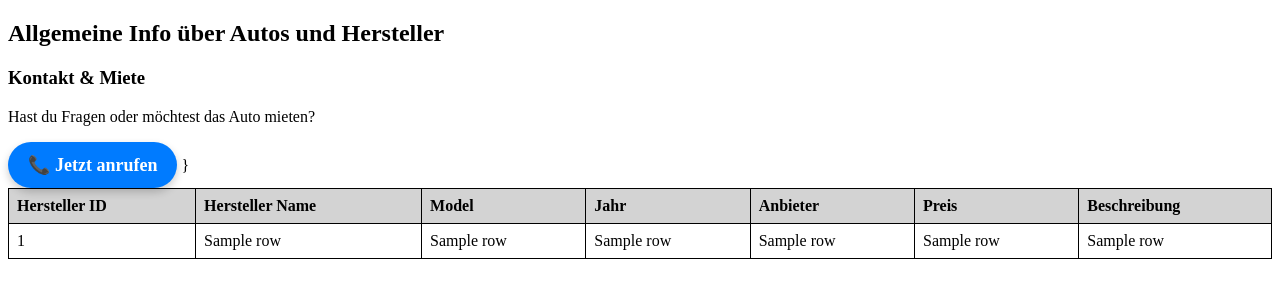
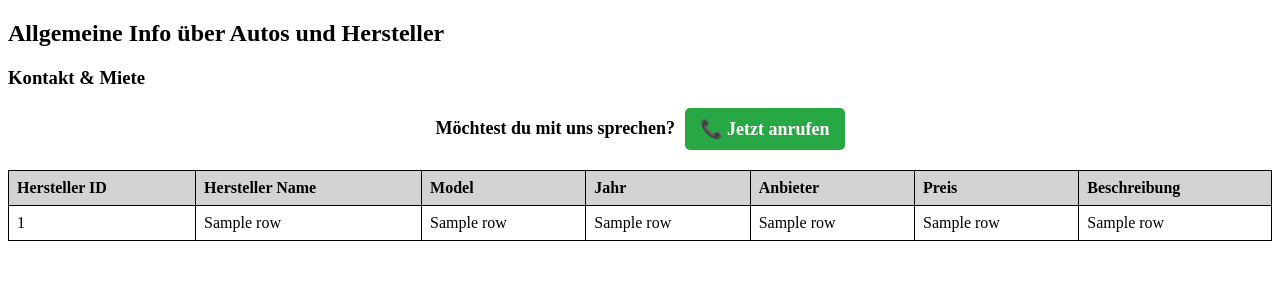
Before and after one commit to dionysm/CarsDatabanken, a Flask app: template templates/results.html in a window 1280 px wide. Shown: the top 300 px of the page. Run offline with Flask 3, Linux system fonts and the light colour scheme; the template is opened without the code that fills it: most values are stand-ins (such as "Sample title", 1, 10 or a date in 2020).

Commit message:
Kontakt info ergänzt

```diff
--- a/templates/results.html
+++ b/templates/results.html
@@ -34,34 +34,42 @@
         <th>Beschreibung</th>
 
         <h3>Kontakt & Miete</h3>
-<p>Hast du Fragen oder möchtest das Auto mieten?</p>
-<a href="tel:+49123456789" class="call-button">📞 Jetzt anrufen</a>
+       <div class="call-container">
+    <span class="question">Möchtest du mit uns sprechen?</span>
+    <a href="tel:+49123456789" class="call-button">📞 Jetzt anrufen</a>
+</div>
+
 <style>
-    .call-button {
+.call-container {
+    display: flex;
+    align-items: center;
+    justify-content: center;
+    gap: 10px;
+    margin-bottom: 20px; /* Abstand nach unten hinzufügen */
+}
+
+.question {
+    font-size: 18px;
+    font-weight: bold;
+}
+
+.call-button {
     display: inline-block;
-    padding: 12px 20px;
-    background-color: #007bff; /* Blau */
+    padding: 10px 15px;
+    background-color: #28a845;
     color: white;
     font-size: 18px;
     font-weight: bold;
     text-decoration: none;
-    border-radius: 50px; /* Abgerundete Ecken */
-    box-shadow: 0 4px 8px rgba(0, 0, 0, 0.2); /* Schatten für Tiefenwirkung */
-    transition: all 0.3s ease; /* Sanfte Übergänge */
+    border-radius: 5px;
+    transition: background-color 0.3s ease;
 }
 
 .call-button:hover {
-    background-color: #0056b3; /* Dunkleres Blau beim Hover */
-    box-shadow: 0 6px 12px rgba(0, 0, 0, 0.3); /* Stärkerer Schatten beim Hover */
-    transform: translateY(-2px); /* Leichte Verschiebung nach oben beim Hover */
-}
-
-.call-button:active {
-    transform: translateY(2px); /* Klick-Effekt mit leichtem "Eindrücken" */
+    background-color: #228838;
 }
 </style>
-}
-</style>
+
     </tr>
     {% for row in data %}
     <tr>
```
